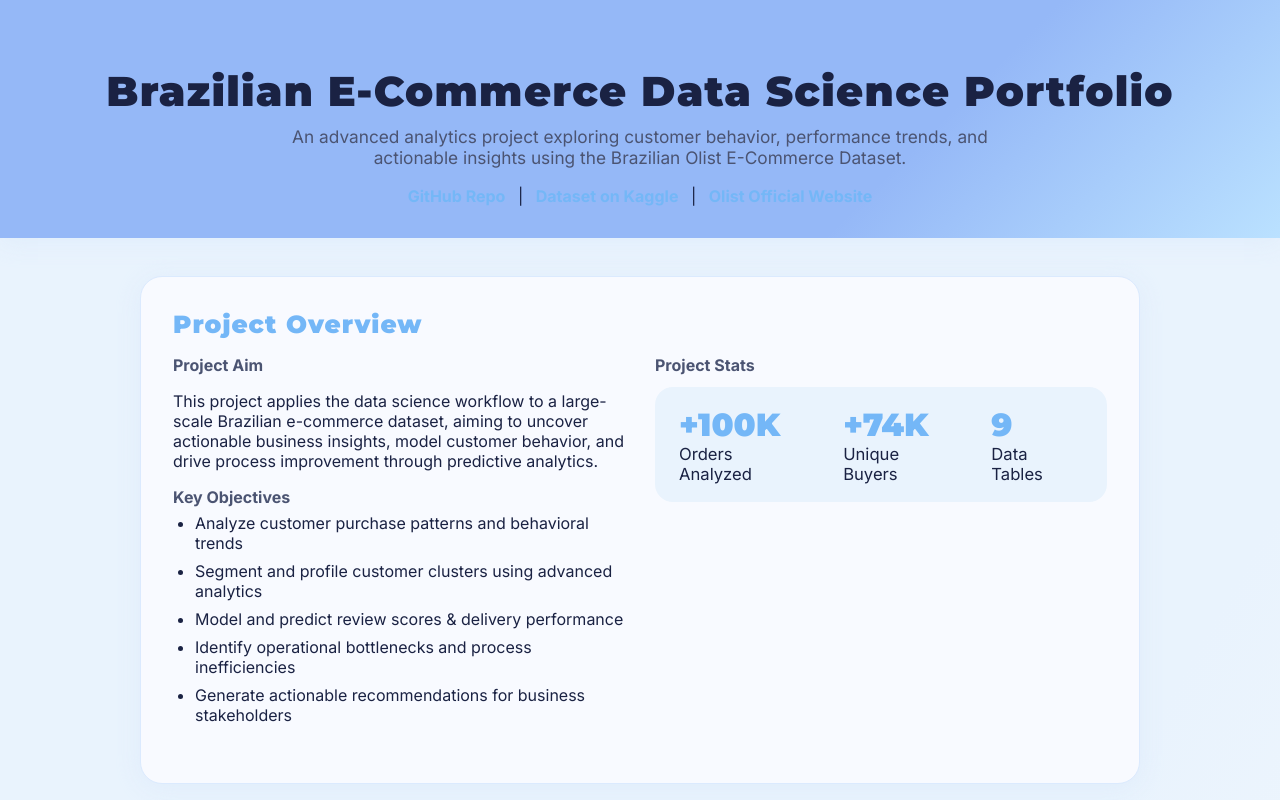
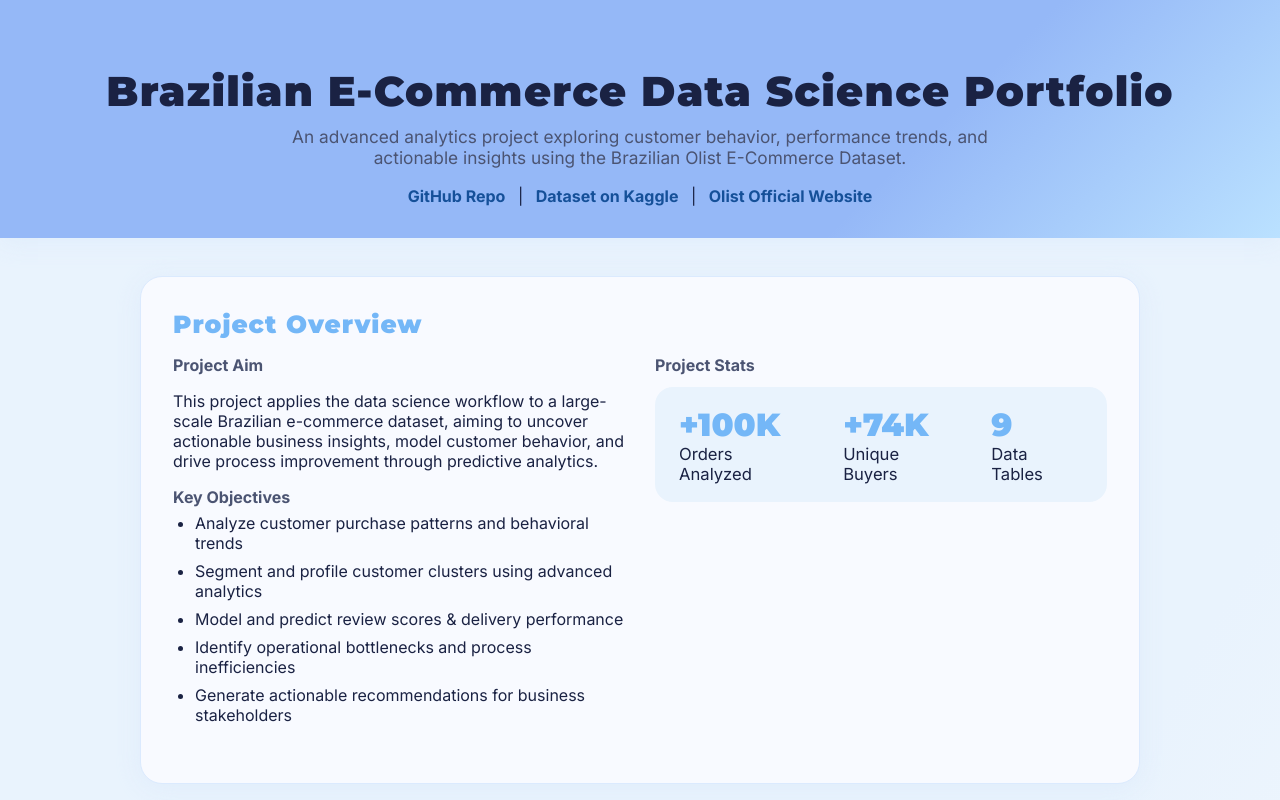
Before and after one commit to trizziasingson/E-commerce, a plain HTML site: page index.html in a window 1280 px wide. Shown: the top 800 px of the page. Drawn offline with Linux system fonts and the light colour scheme.

Commit message:
Update index.html

```diff
--- a/index.html
+++ b/index.html
@@ -18,6 +18,7 @@
             --border: #dbeafe;
             --shadow: 0 4px 24px 0 #d5e6fa7a;
             --rounded: 22px;
+            --nav-dark-blue: #155099; /* <--- New variable for nav links */
         }
         body {
             margin: 0;
@@ -49,7 +50,8 @@
             margin-bottom: 18px;
         }
         nav a {
-            color: var(--accent);
+            /* Updated nav link color */
+            color: var(--nav-dark-blue);
             font-weight: bold;
             text-decoration: none;
             padding: 0 8px;
```
